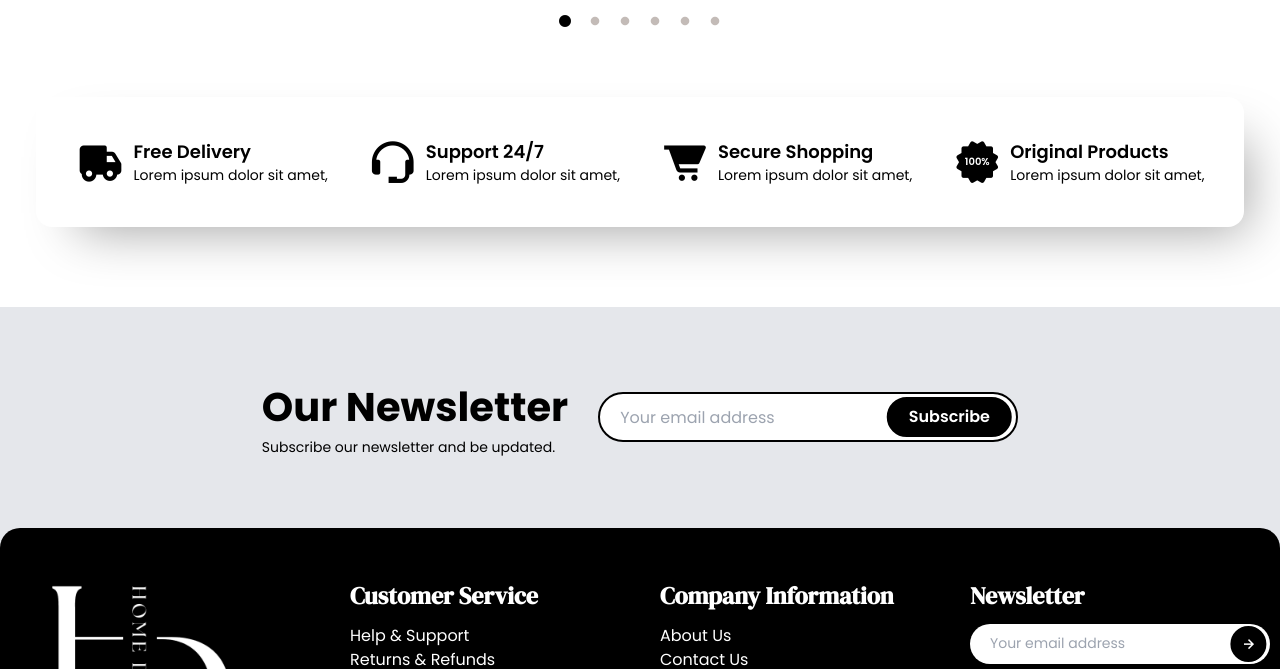
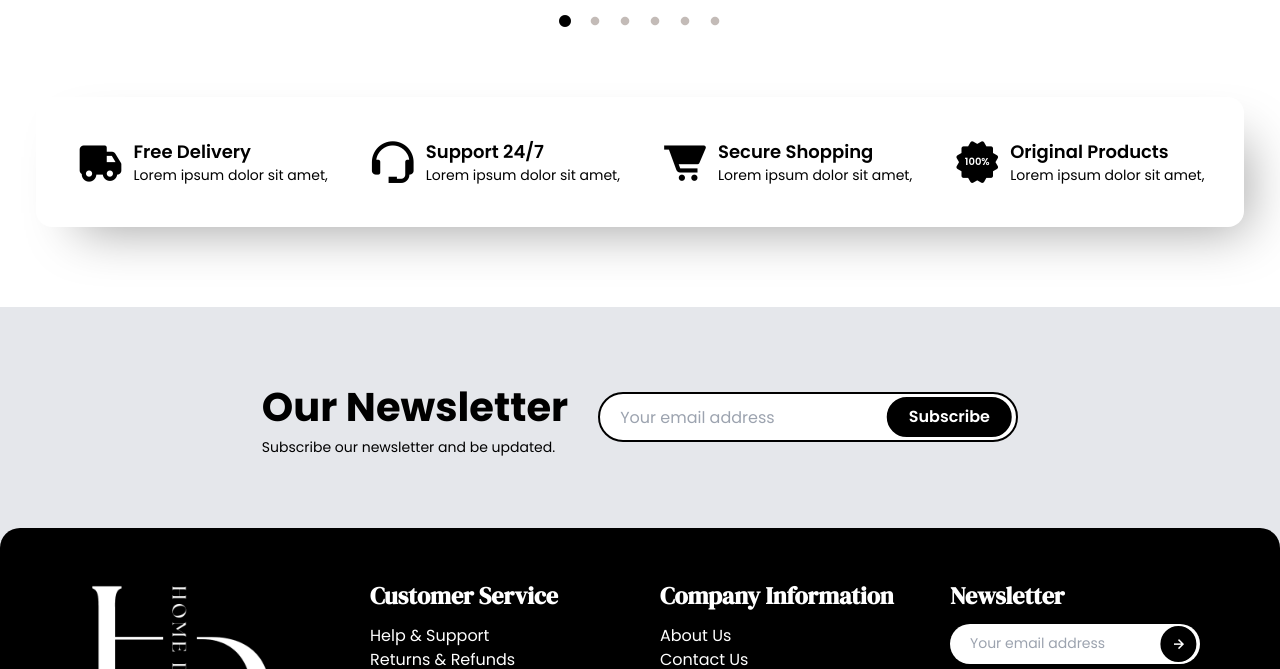
Before and after one commit to JbAranel17/Home_Decor, a website: page index.html in a window 1280 px wide. Shown: the part 2849-3518 px from the top of the page. Drawn offline with nearby package versions, Linux system fonts and the light colour scheme; a web font is replaced by a local one.

Commit message:
Update index.html

```diff
--- a/index.html
+++ b/index.html
@@ -506,7 +506,7 @@
             <div class="info flex flex-col sm:justify-start justify-center sm:items-start items-center text-white relative">
                 <h1 class="text-[24px] font-[700] py-[10px]">Newsletter</h1>
                 <form action="" class="letter relative">
-                    <input type="email" placeholder="Your email address" class="send relative sm:w-[300px] w-[280px] h-[40px] sm:text-[14px] text-[12px] text-black rounded-[20px] lg:pl-[20px] pl-[15px]">
+                    <input type="email" placeholder="Your email address" class="send relative sm:w-[250px] w-[280px] h-[40px] sm:text-[14px] text-[12px] text-black rounded-[20px] lg:pl-[20px] pl-[15px]">
                     <button type="submit" class="absolute text-[18px] top-[50%] right-0 bg-black border-2 border-solid border-black pt-[4px] pb-[1px] px-[7px] rounded-[50%] hover:bg-white hover:text-black"><i class='bx bx-right-arrow-alt'></i></button>
                 </form>
 
```
